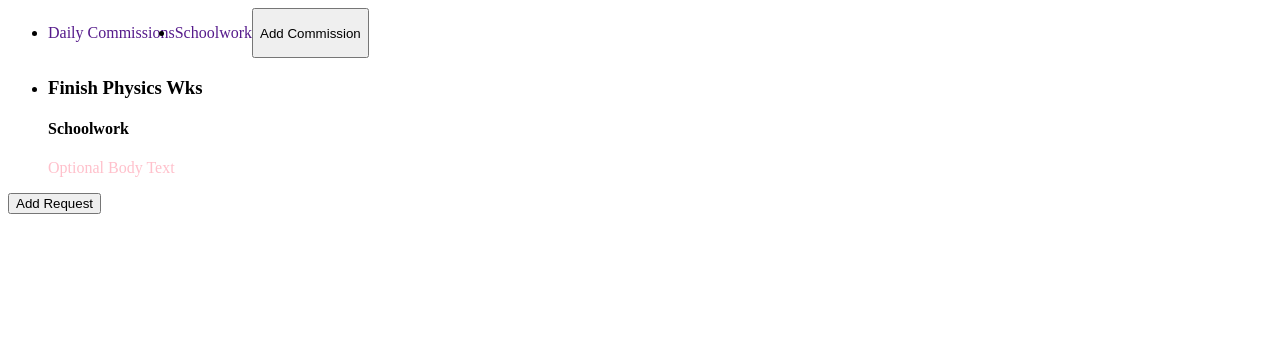
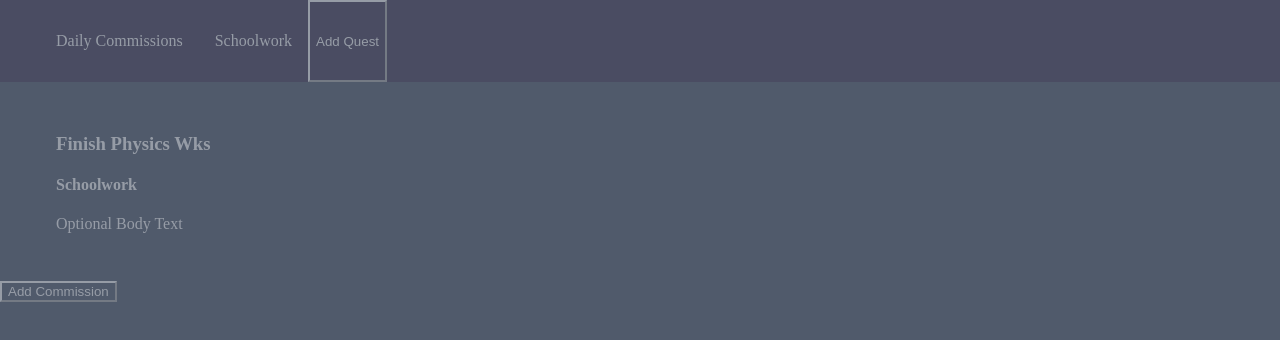
Before and after one commit to MichelleMWang/game-todo, a website built with webpack: page dist/index.html in a window 1280 px wide. Built offline with nearby package versions, Linux system fonts and the light colour scheme.

Commit message:
some UI work

```diff
--- a/dist/index.html
+++ b/dist/index.html
@@ -9,32 +9,33 @@
 </head>
 <body>
     <div>
+        <div class="bg-image"> </div>
         <nav id='navbar'>
             <ul id='nav-items'>
-                <li class='commission-item'>
-                    <a class='commission-item-a' id='Daily Commissions' href="">Daily Commissions</a>
+                <li class='quest-item'>
+                    <a class='quest-item-a' id='Daily Commissions' href="">Daily Commissions</a>
                 </li>
-                <li class='commission-item'>
-                    <a class='commission-item-a' href="">Schoolwork</a>
+                <li class='quest-item'>
+                    <a class='quest-item-a' href="">Schoolwork</a>
                 </li>
             </ul>
-            <button id='add-commission-button'>
-                Add Commission
+            <button id='add-quest-button'>
+                Add Quest
             </button>
         </nav>
-        <div id='requests-body'>
-            <ul id='requests-ul'>
-                <li class='request-item'>
-                    <div class='request-item-left'>
-                        <h3 class='request-title'>Finish Physics Wks</h3>
+        <div id='commissions-body'>
+            <ul id='commissions-ul'>
+                <li class='commissions-item'>
+                    <div class='commissions-item-left'>
+                        <h3 class='commissions-title'>Finish Physics Wks</h3>
                     </div>
-                    <div class='request-item-body'>
-                        <h4 class='request-commission'>Schoolwork</h4>
+                    <div class='commissions-item-body'>
+                        <h4 class='commissions-commission'>Schoolwork</h4>
                         <p>Optional Body Text</p>
                     </div>
                 </li>
             </ul>
-            <button id='add-request-button'>Add Request</button>
+            <button id='add-commissions-button'>Add Commission</button>
         </div>
     </div>
     <script src='main.js'></script>
--- a/dist/style.css
+++ b/dist/style.css
@@ -1,3 +1,19 @@
+body {
+  background-color: #505a6b;
+  opacity: .4;
+  color: white;
+  margin: 0;
+  padding: 0;
+}
+
+.bg-image {
+  background-image: url("./assets/barbara-bg.jpg");
+  height: 100%;
+  background-position: center;
+  background-repeat: no-repeat;
+  background-size: cover;
+}
+
 #navbar {
   display: -webkit-box;
   display: -ms-flexbox;
@@ -6,6 +22,7 @@
   -webkit-box-direction: normal;
       -ms-flex-direction: row;
           flex-direction: row;
+  background-color: #423855;
 }
 
 #navbar #nav-items {
@@ -18,15 +35,19 @@
           flex-direction: row;
 }
 
-#navbar #nav-items a {
+a {
   text-decoration: none;
+  color: white;
 }
 
-#navbar #nav-items ul {
+li {
   list-style: none;
+  padding: 1rem;
 }
 
-p {
-  color: pink;
+button {
+  background-color: transparent;
+  color: white;
+  border-color: white;
 }
 /*# sourceMappingURL=style.css.map */
--- a/dist/style.scss
+++ b/dist/style.scss
@@ -1,18 +1,35 @@
+body{
+    background-color: rgb(80, 90, 107, .4);
+    color: white;
+    margin: 0;
+    padding: 0;
+}
+.bg-image{
+    background-image: url('./assets/barbara-bg.jpg');
+    height: 100%;
+    background-position: center;
+    background-repeat: no-repeat;
+    background-size: cover;
+}
 #navbar{
     display: flex;
     flex-direction: row;
+    background-color:rgb(66, 56, 85, .8);
     #nav-items{
         display: flex;
         flex-direction: row;
-        a{
-            text-decoration: none;
-
-        }
-        ul{
-            list-style: none;
-        }
     }
 }
-p{
-    color: pink;
+a{
+    text-decoration: none;
+    color: white;
 }
+li{
+    list-style: none;
+    padding: 1rem;
+}
+button{
+    background-color: transparent;
+    color: white;
+    border-color: white;
+}
```
Also changed, not shown: 2 other files.
